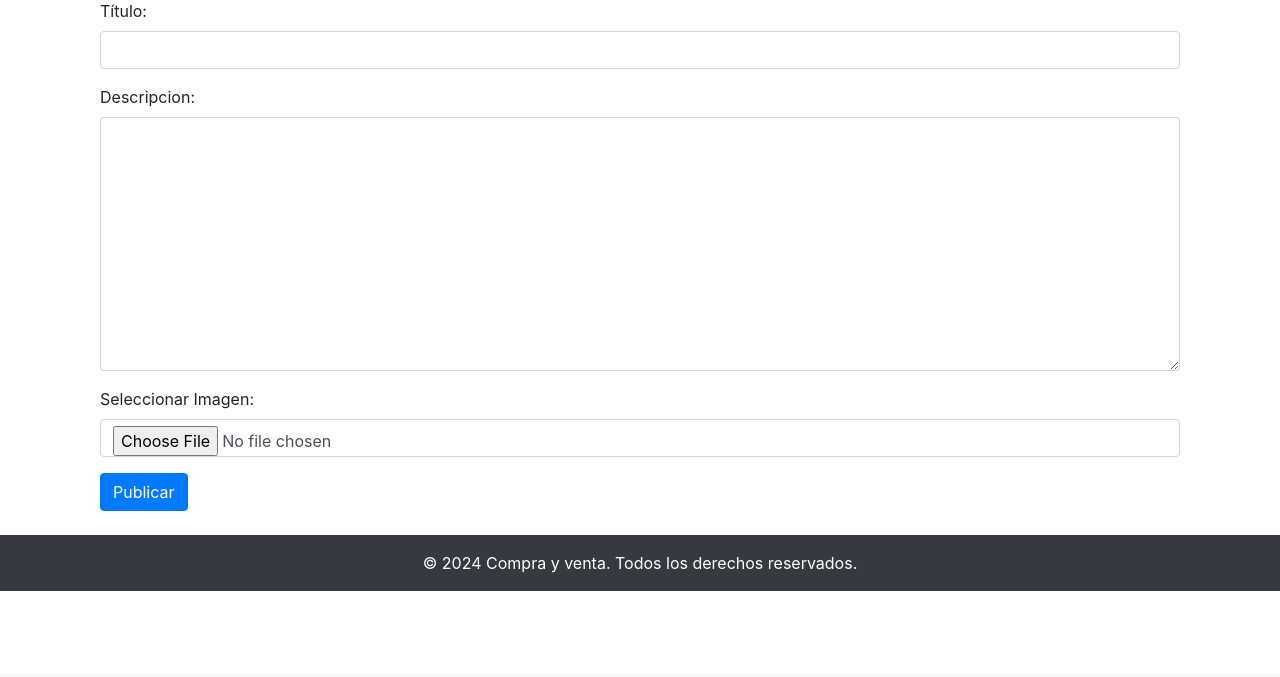
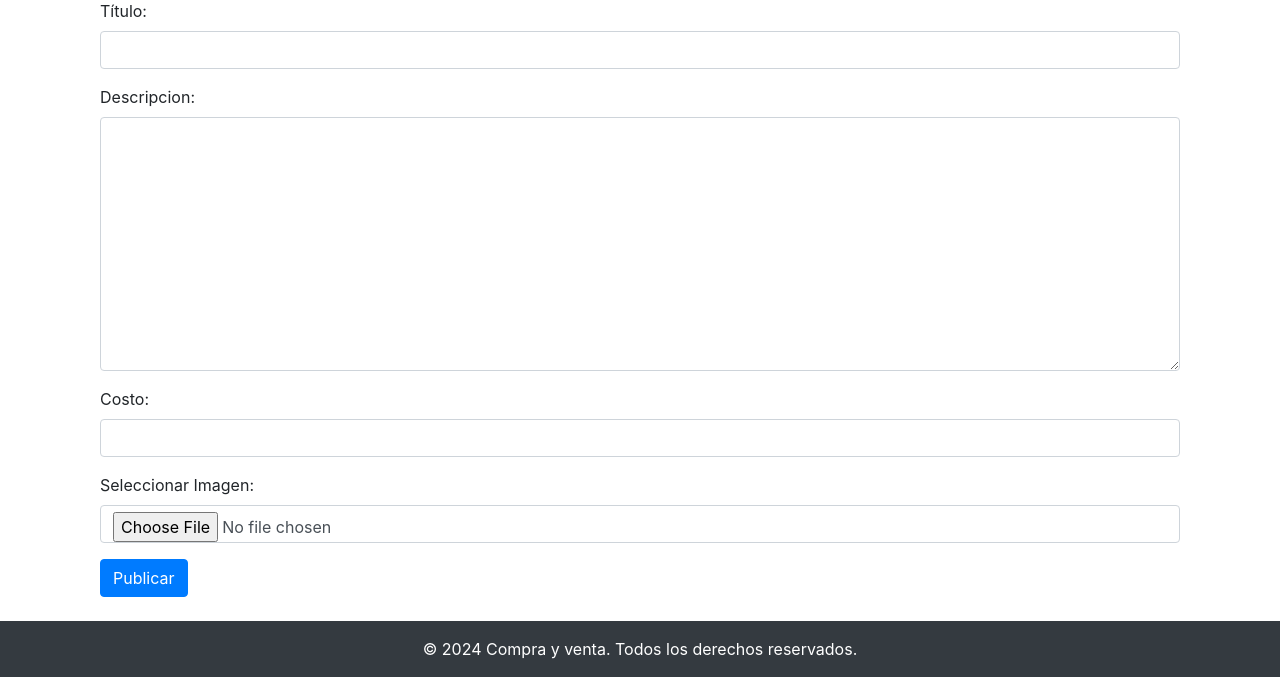
Before and after one commit to SebastianEspinozaSolis/Ev3Backend, a Django app: template articulos/templates/articulos/crear_publicacion.html in a window 1280 px wide. Shown: the part 127-804 px from the top of the page. Before the commit the page ends 718 px from the top, so only its background shows below. Run offline with Django 5.2, Linux system fonts and the light colour scheme; the template is opened without the code that fills it: values that come from a table or form of the project are taken from there, others are empty; some libraries are stand-ins or nearby versions.

Commit message:
costo añadido

```diff
--- a/articulos/forms.py
+++ b/articulos/forms.py
@@ -4,9 +4,10 @@ from .models import Publicacion
 class PublicacionForm(forms.ModelForm):
     class Meta:
         model = Publicacion
-        fields = ['titulo', 'descripcion', 'imagen']
+        fields = ['titulo', 'descripcion','costo', 'imagen']
         widgets = {
             'titulo': forms.TextInput(attrs={'class': 'form-control'}),
             'descripcion': forms.Textarea(attrs={'class': 'form-control'}),
+            'costo': forms.NumberInput(attrs={'class': 'form-control'}),
             'imagen': forms.FileInput(attrs={'class': 'form-control'}),
         }
--- a/articulos/models.py
+++ b/articulos/models.py
@@ -4,6 +4,7 @@ from django.contrib.auth.models import User
 class Publicacion(models.Model):
     titulo = models.CharField(max_length=200)
     descripcion = models.TextField()
+    costo = models.IntegerField()
     vendedor = models.ForeignKey(User, on_delete=models.CASCADE)
     fecha_publicacion = models.DateTimeField(auto_now_add=True)
     imagen = models.ImageField(upload_to='imagenes/')
--- a/articulos/templates/articulos/crear_publicacion.html
+++ b/articulos/templates/articulos/crear_publicacion.html
@@ -19,6 +19,11 @@
             {{ form.descripcion }}
         </div>
         <div class="form-group">
+            <label for="id_costo">Costo:</label>
+            {{ form.costo.errors }}
+            {{ form.costo }}
+        </div>
+        <div class="form-group">
             <label for="id_imagen">Seleccionar Imagen:</label>
             {{ form.imagen.errors }}
             {{ form.imagen }}
--- a/articulos/templates/articulos/detalle_publicacion.html
+++ b/articulos/templates/articulos/detalle_publicacion.html
@@ -8,6 +8,7 @@
 <div class="container mt-4">
     <h2>{{ publicacion.titulo }}</h2>
     <p><small class="text-muted">Publicado por {{ publicacion.vendedor.username }} el {{ publicacion.fecha_publicacion|date:"d/m/Y H:i" }}</small></p>
+    <p><strong>Costo:</strong> ${{ publicacion.costo }}</p>
     <hr>
     <img src="{{ publicacion.imagen.url }}" class="img-fluid mb-4" alt="{{ publicacion.titulo }}">
     <p>{{ publicacion.descripcion }}</p>
--- a/articulos/templates/articulos/editar_publicacion.html
+++ b/articulos/templates/articulos/editar_publicacion.html
@@ -19,6 +19,11 @@
             {{ form.descripcion }}
         </div>
         <div class="form-group">
+            <label for="id_costo">Costo:</label>
+            {{ form.costo.errors }}
+            {{ form.costo }}
+        </div>
+        <div class="form-group">
             <label for="id_imagen">Imagen Actual:</label><br>
             <img src="{{ publicacion.imagen.url }}" class="img-thumbnail mb-2" width="200" alt="{{ publicacion.titulo }}">
             <label for="id_imagen">Cambiar Imagen (opcional):</label>
```
Also changed, not shown: articulos/migrations/0002_publicacion_costo.py (added).
